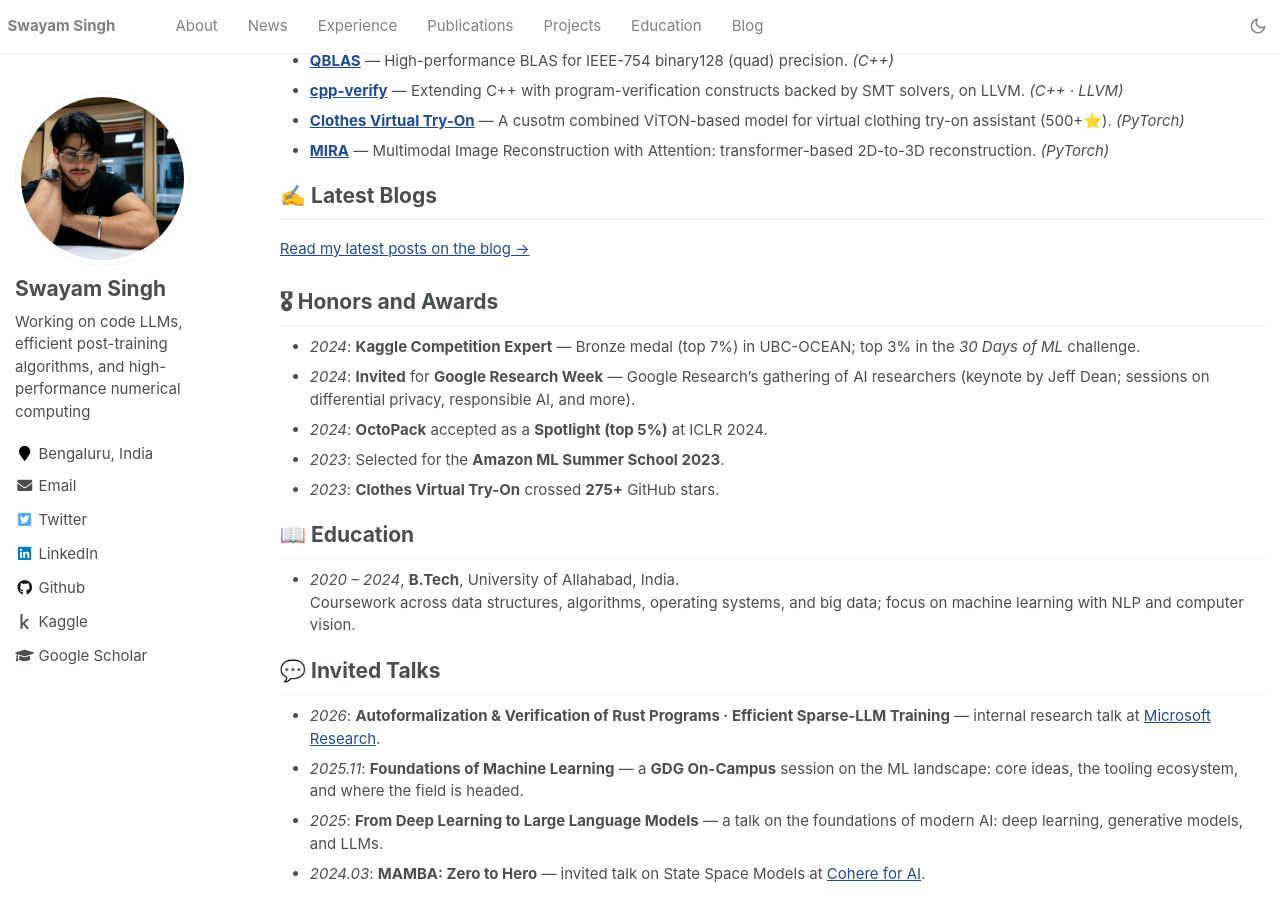
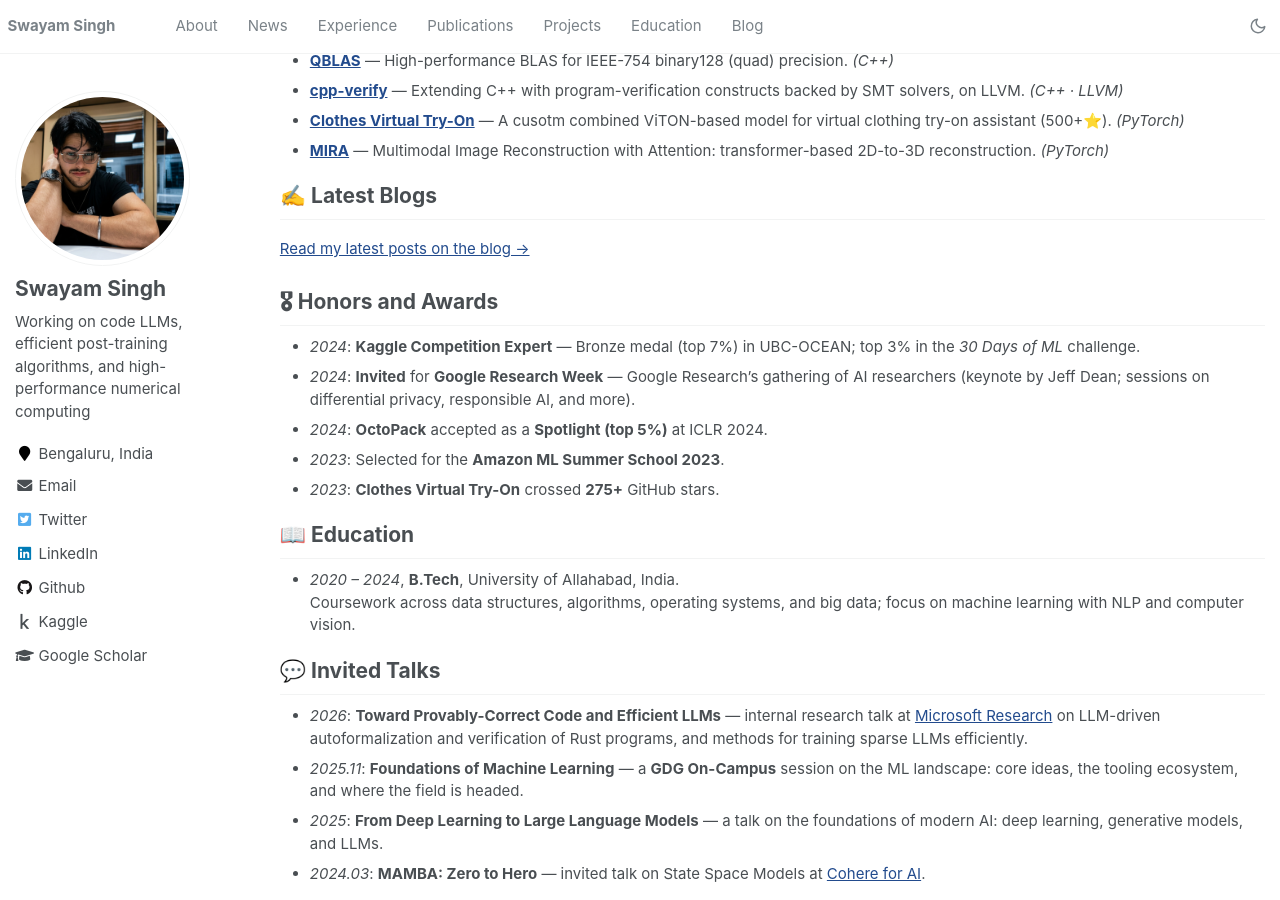
Before and after one commit to SwayamInSync/SwayamInSync.github.io, a Jekyll site: the page built from _pages/about.md, in a window 1280 px wide and 900 px high, scrolled down 1728 px. Built offline with Jekyll 4.4.1, drawn with Linux system fonts in a browser that asks for light colours; comment, search, counter and statistics services are not loaded.

Commit message:
Talks: give the 2026 MSR talk a proper title + description
Co-Authored-By: Claude Opus 4.8 (1M context) <noreply@anthropic.com>

```diff
--- a/_pages/about.md
+++ b/_pages/about.md
@@ -105,7 +105,7 @@ Raymond Li, …, **Swayam Singh**, et al. (BigCode)
 
 # 💬 Invited Talks
 
-- _2026_: **Autoformalization & Verification of Rust Programs · Efficient Sparse-LLM Training** — internal research talk at [Microsoft Research](https://www.microsoft.com/en-us/research/lab/microsoft-research-india/).
+- _2026_: **Toward Provably-Correct Code and Efficient LLMs** — internal research talk at [Microsoft Research](https://www.microsoft.com/en-us/research/lab/microsoft-research-india/) on LLM-driven autoformalization and verification of Rust programs, and methods for training sparse LLMs efficiently.
 - _2025.11_: **Foundations of Machine Learning** — a **GDG On-Campus** session on the ML landscape: core ideas, the tooling ecosystem, and where the field is headed.
 - _2025_: **From Deep Learning to Large Language Models** — a talk on the foundations of modern AI: deep learning, generative models, and LLMs.
 - _2024.03_: **MAMBA: Zero to Hero** — invited talk on State Space Models at [Cohere for AI](https://cohere.com/research).
```
